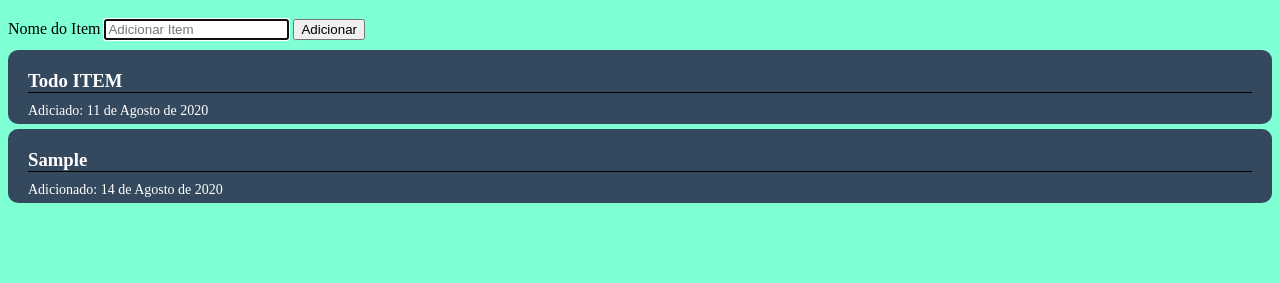
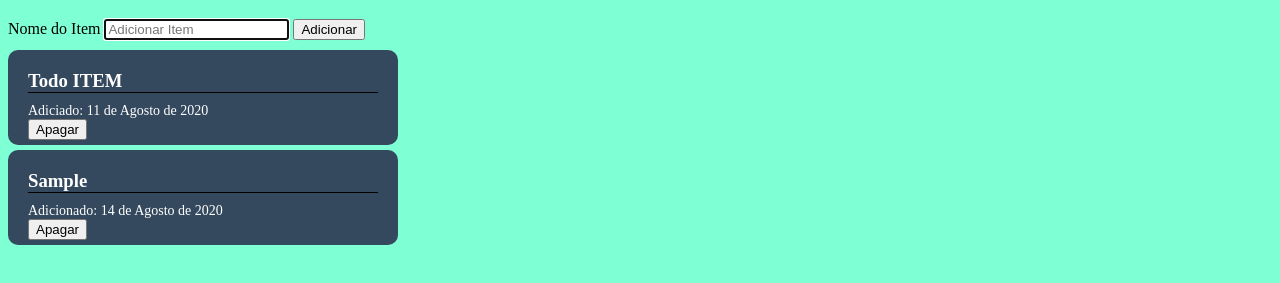
Before and after one commit to ngolait/learning-html-task1, a plain HTML site: page index.html in a window 1280 px wide. Both pictures are taken after typing "Sample" into the empty fields and a click on the button "Adicionar". Shown: the part 61-344 px from the top of the page. Drawn offline with Linux system fonts and the light colour scheme.

Commit message:
Botão apagar

```diff
--- a/index.html
+++ b/index.html
@@ -20,6 +20,7 @@
     <li>
       <h3>Todo ITEM</h3>
       <p>Adiciado: 11 de Agosto de 2020</p>
+      <button>Apagar</button>
     </li>
   </ul>
 
--- a/main.js
+++ b/main.js
@@ -1,15 +1,15 @@
 const listItemInput = document.getElementById('item');
 const itemsList = document.getElementById('itemsList');
 
-const dt = new Date()
-const day = dt.getDate()
-const month = dt.getMonth()
-const year = dt.getFullYear()
-const months = new Array("Janeiro","Fevereiro","Março","Abril","Maio","Junho","Julho","Agosto","Setembro","Outubro","Novembro","Dezembro")
-
+const months = new Array("Janeiro","Fevereiro","Março","Abril","Maio","Junho","Julho","Agosto","Setembro","Outubro",    "Novembro","Dezembro")
 
 document.getElementById('btnAddItem').addEventListener('click', function(event) {
   event.preventDefault();
+
+  const dt = new Date()
+  const day = dt.getDate()
+  const month = dt.getMonth()
+  const year = dt.getFullYear()
 
   const itemValue = listItemInput.value;
 
@@ -22,8 +22,12 @@ document.getElementById('btnAddItem').addEventListener('click', function(event)
   let p = document.createElement('p')
   p.textContent = `Adicionado: ${day} de ${months[month]} de ${year}`
 
+  let btnDelete = document.createElement('button')
+  btnDelete.textContent = 'Apagar'
+
   liNode.appendChild(h3);
   liNode.appendChild(p)
+  liNode.appendChild(btnDelete)
 
   itemsList.appendChild(liNode);
 
--- a/styles.css
+++ b/styles.css
@@ -16,6 +16,7 @@ body {
 }
 
 #itemsList li {
+  width: 350px;
   color: #fff;
   padding: 20px 20px 5px 20px;
   background-color: #34495e;
```
